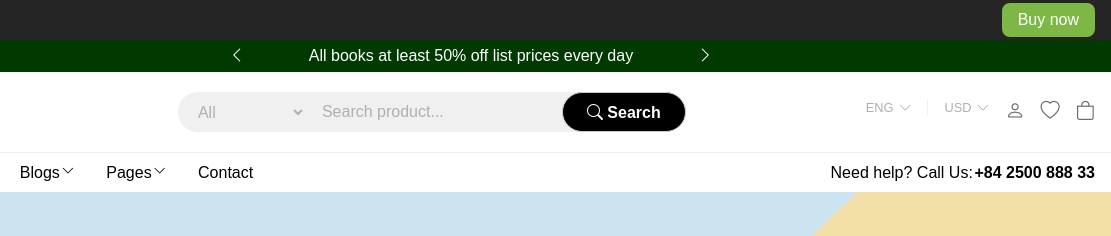
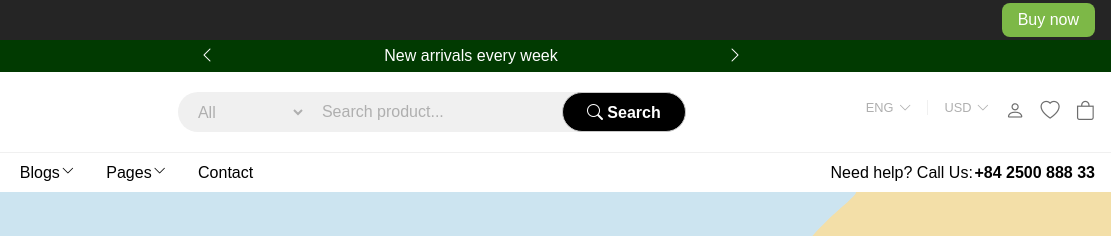
Before and after one commit to DunjaKolarski/site-Bokifa, a plain HTML site: page index.html in a window 1280 px wide. Both pictures are taken after a click on the icon 405 px from the left and 56 px from the top of the page. Shown: the top 236 px of the page, 169-1280 px from the left. Drawn offline with nearby package versions, Linux system fonts and the light colour scheme.

Commit message:
feat: add interactive text slider to promo line

```diff
--- a/css/style.css
+++ b/css/style.css
@@ -63,7 +63,7 @@ a {
 header {
     width: 100vw;
 }
-header > div {
+#promo-line {
     width: 100%;
     height: 4vh;
     display: flex;
@@ -73,6 +73,16 @@ header > div {
     color: white;
     font-size: 1rem;
     gap: 5vw;
+}
+.promo-text-wrapper {
+    width: 30%;
+    text-align: center;
+}
+.promo-text {
+    display: none;
+}
+.promo-text.active {
+    display: block;
 }
 
 nav {
--- a/index.html
+++ b/index.html
@@ -17,10 +17,14 @@
     </div>
 
     <header>
-        <div>
-            <i class="bi bi-chevron-left"></i>
-            <p>All books at least 50% off list prices every day</p>
-            <i class="bi bi-chevron-right"></i>
+        <div id="promo-line">
+            <i class="bi bi-chevron-left" id="promo-prev"></i>
+            <div class="promo-text-wrapper">
+                <p class="promo-text active">All books at least 50% off list prices every day</p>
+                <p class="promo-text">Free shipping on orders over $50</p>
+                <p class="promo-text">New arrivals every week</p>
+            </div>
+            <i class="bi bi-chevron-right" id="promo-next"></i>
         </div>
         <nav>
             <div>
--- a/js/index.js
+++ b/js/index.js
@@ -1,3 +1,33 @@
+const promoTexts = document.querySelectorAll(".promo-text");
+const prevPromo = document.getElementById("promo-prev");
+const nextPromo = document.getElementById("promo-next");
+
+let promoIndex = 0;
+
+function showPromo(index) {
+  promoTexts.forEach((text, i) => {
+    text.classList.toggle("active", i === index);
+  });
+}
+
+nextPromo.onclick = () => {
+  promoIndex++;
+  if (promoIndex >= promoTexts.length) {
+    promoIndex = 0;
+  }
+  showPromo(promoIndex);
+};
+
+prevPromo.onclick = () => {
+  promoIndex--;
+  if (promoIndex < 0) {
+    promoIndex = promoTexts.length - 1;
+  }
+  showPromo(promoIndex);
+};
+
+showPromo(promoIndex);
+
 
 const slides = document.querySelectorAll(".hero-slide");
 const dots = document.querySelectorAll(".dot");
```
